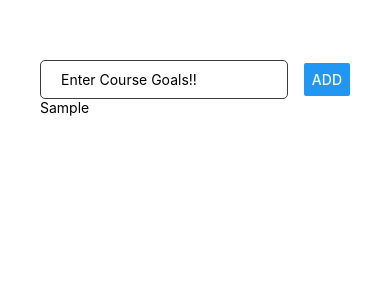
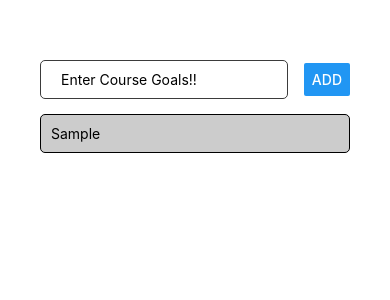
Before and after one commit to GenceErdagi/GoalsApp, a React Native app: screen / in a window 390 px wide. Both pictures are taken after typing "Sample" into the empty fields and a click on the button "ADD". Shown: the top 300 px of the page. Built offline with nearby package versions, Linux system fonts and the light colour scheme.

Commit message:
Rendering with FlatList

```diff
--- a/App.js
+++ b/App.js
@@ -1,6 +1,7 @@
 import React, { useState } from "react";
 import {
   Button,
+  FlatList,
   Keyboard,
   StyleSheet,
   Text,
@@ -23,17 +24,23 @@ export default function App() {
         <Button
           title={"Add"}
           onPress={() => {
-            setGoals([...goals, text]);
+            setGoals([...goals, { id: Math.random().toString(), value: text }]);
             setText("");
             Keyboard.dismiss();
           }}
         />
       </View>
-      <View>
-        {goals.map((goal, i) => (
-          <Text key={i}>{goal}</Text>
-        ))}
-      </View>
+      <FlatList
+        data={goals}
+        keyExtractor={(item) => item.id}
+        renderItem={(itemData) => {
+          return (
+            <View style={styles.listItem}>
+              <Text>{itemData.item.value}</Text>
+            </View>
+          );
+        }}
+      />
     </View>
   );
 }
@@ -53,4 +60,12 @@ const styles = StyleSheet.create({
     paddingHorizontal: 20,
     paddingVertical: 10,
   },
+  listItem: {
+    padding: 10,
+    marginVertical: 15,
+    backgroundColor: "#ccc",
+    borderColor: "black",
+    borderWidth: 1,
+    borderRadius: 5,
+  },
 });
```
